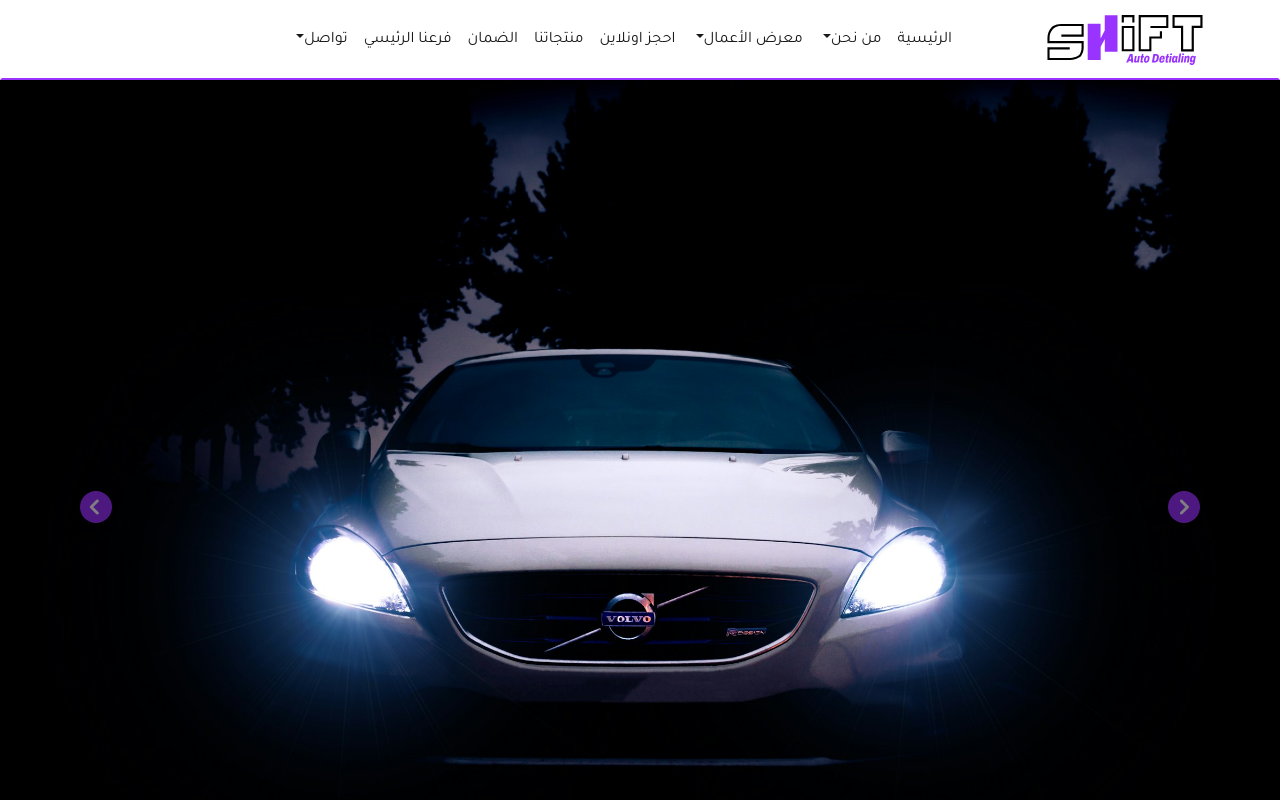
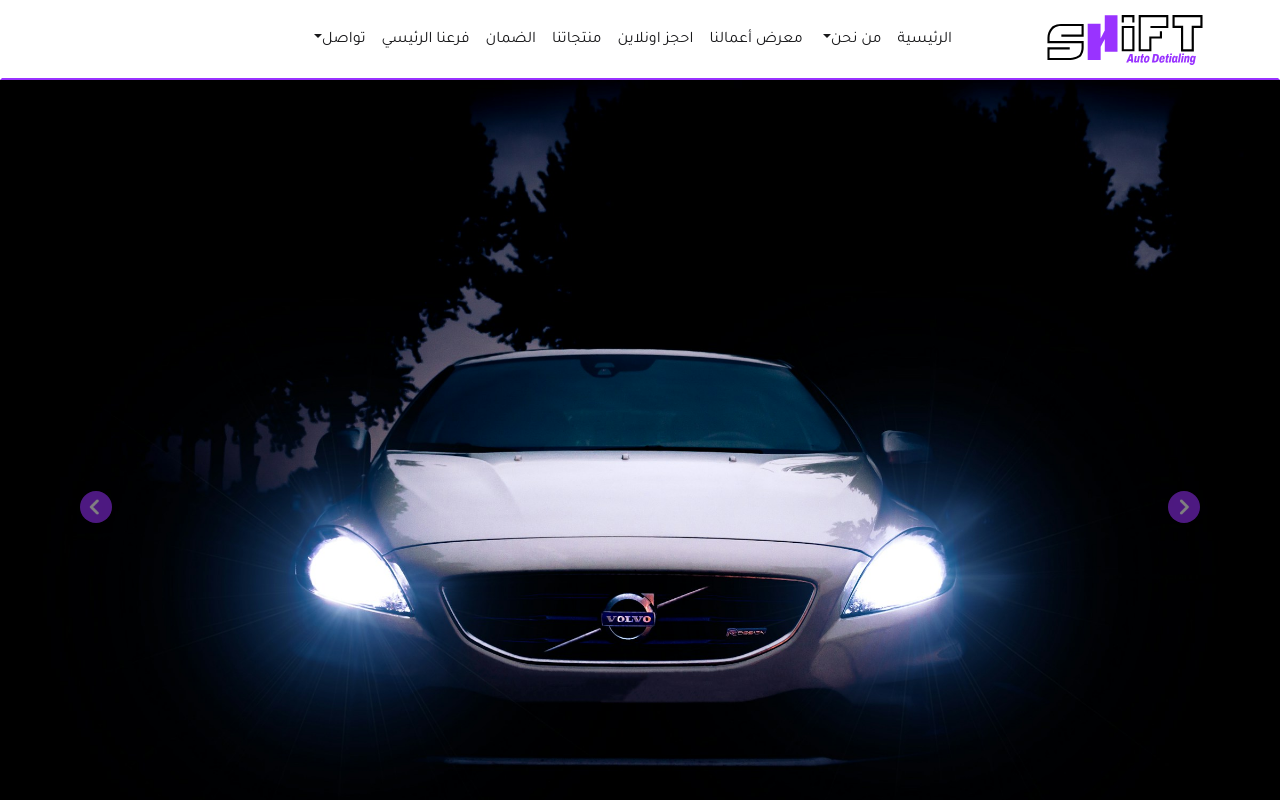
Before and after one commit to Abdullah0Sayed/Shift, a React (Create React App) app: page / in a window 1280 px wide. Shown: the top 800 px of the page. Built offline with nearby package versions, Linux system fonts and the light colour scheme.

Commit message:
commits after change our-works-gallaery to our-works only

```diff
--- a/src/App.js
+++ b/src/App.js
@@ -45,7 +45,7 @@ function App() {
             <Route path="/warranty-policy" element={<WarrantyPolicy />}></Route>
             <Route path="/product-details" element={<ProductDetails />}></Route>
             <Route path="/privacy-policy" element={<PrivacyPolicy />}></Route>
-            <Route path="/our-works-gallery" element={<Gallery />}></Route>
+            <Route path="/our-works" element={<Gallery />}></Route>
           </Routes>
         </div>
 
--- a/src/components/Navbar.js
+++ b/src/components/Navbar.js
@@ -53,28 +53,10 @@ function Navbar() {
                 </li>
               </ul>
             </li>
-            <li className="nav-item dropdown">
-              <a
-                className="nav-link dropdown-toggle"
-                to="#"
-                role="button"
-                data-bs-toggle="dropdown"
-                aria-expanded="false"
-              >
-                معرض الأعمال
-              </a>
-              <ul className="dropdown-menu">
-                <li>
-                  <Link className="dropdown-item" to={'/our-works-gallery'}>
-                    مركز الصور
-                  </Link>
-                </li>
-                <li>
-                  <a className="dropdown-item" href="#">
-                    مركز الفيديو
-                  </a>
-                </li>
-              </ul>
+            <li className="nav-item">
+              <Link className="nav-link" aria-current="page" to="/our-works">
+                معرض أعمالنا
+              </Link>
             </li>
             <li className="nav-item">
               <a className="nav-link" aria-current="page" href="#">
```
